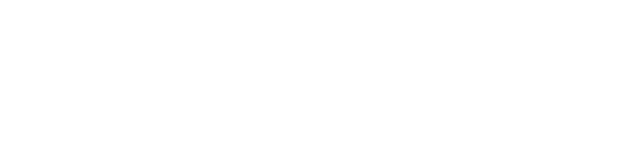
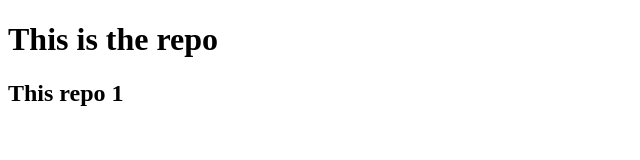
Before and after one commit to omitsen/PGD_IT, a plain HTML site: page index.html in a window 1280 px wide. Shown: the whole page, without its empty margins (0-640 px from the left). Drawn offline with Linux system fonts and the light colour scheme.

Commit message:
Added header

```diff
--- a/index.html
+++ b/index.html
@@ -3,9 +3,10 @@
 <head>
     <meta charset="UTF-8">
     <meta name="viewport" content="width=device-width, initial-scale=1.0">
-    <title>Document</title>
+    <title>This is my first repo</title>
 </head>
 <body>
-
+    <h1>This is the repo</h1>
+    <h2>This repo 1</h2>
 </body>
 </html>
```
